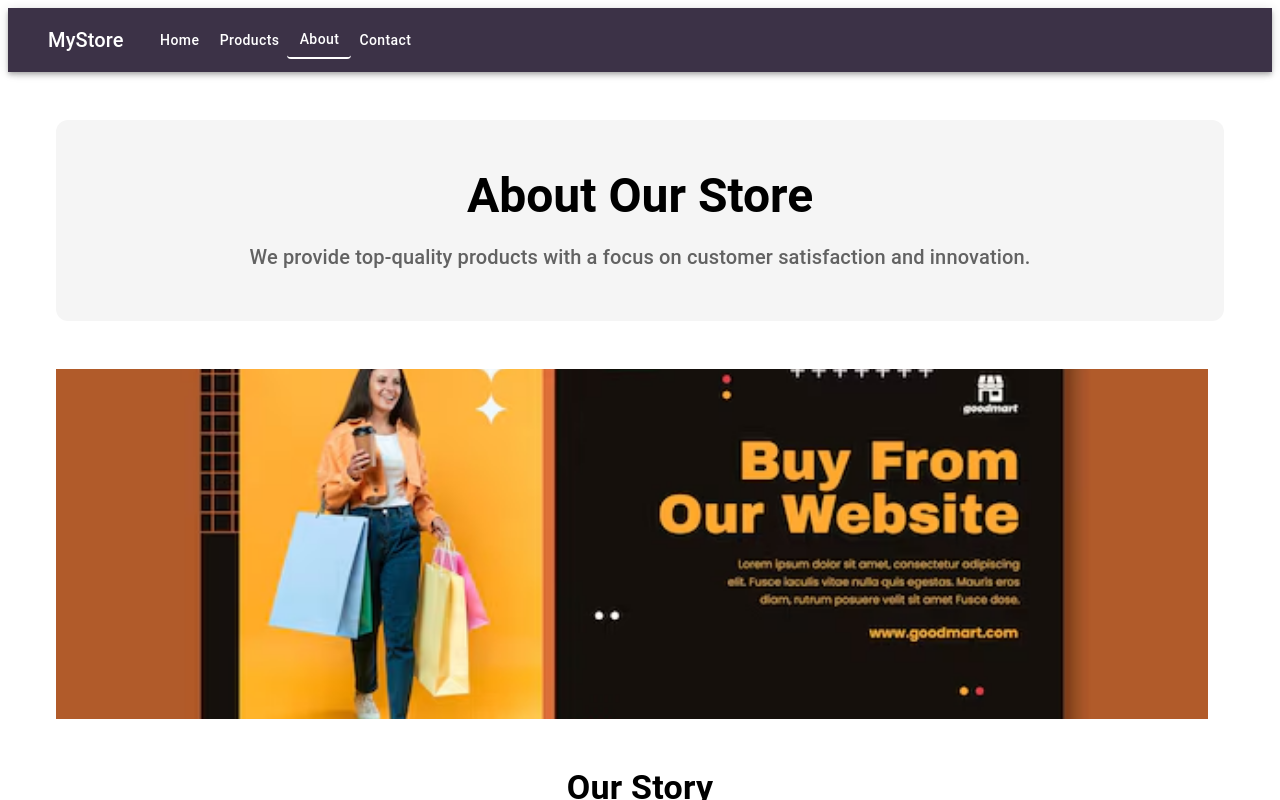
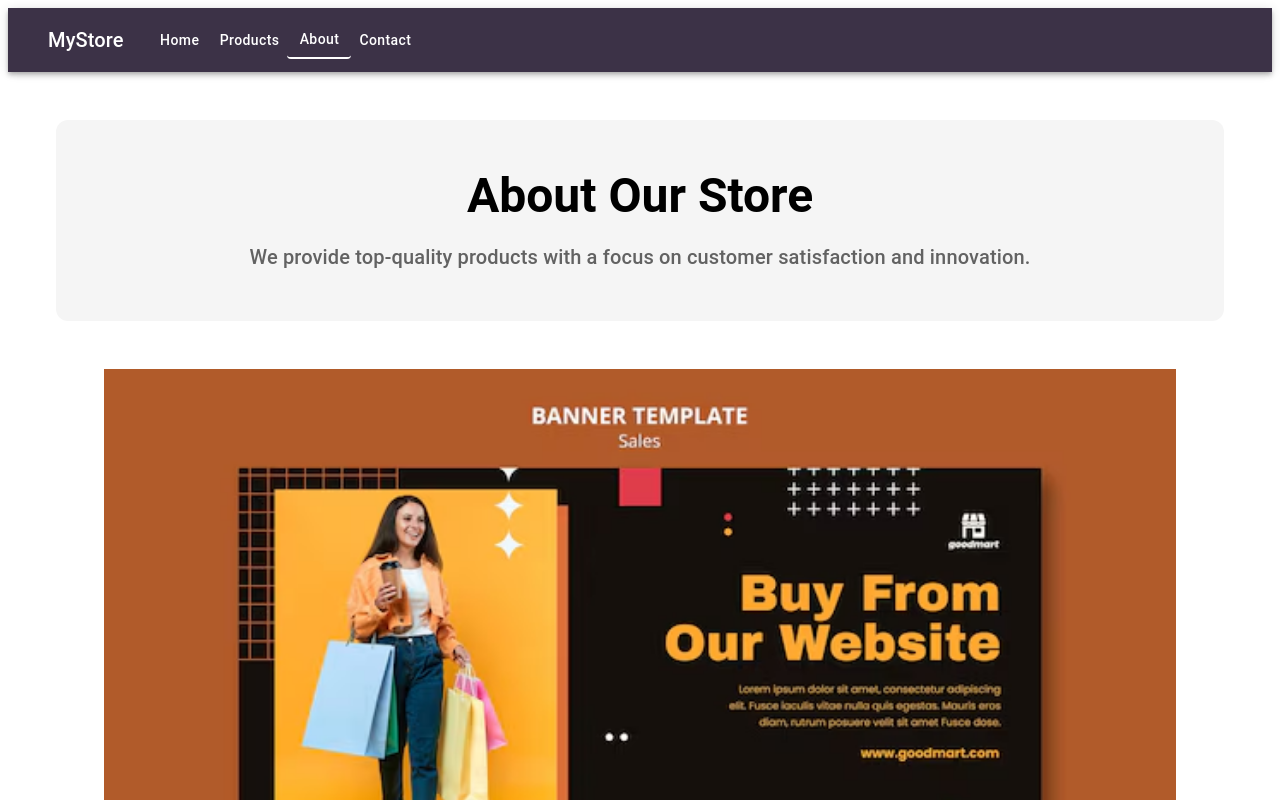
Before and after one commit to Krishnendu04/mystore, a React app: page /about in a window 1280 px wide. Shown: the top 800 px of the page. Built offline with nearby package versions, Linux system fonts and the light colour scheme; some icons are missing; the HTML template or start-up script is replaced by a standard one.

Commit message:
Fix: product slider click behavior, fix About page image styling, and use thumbnail on product detail page

```diff
--- a/src/Pages/About.jsx
+++ b/src/Pages/About.jsx
@@ -5,7 +5,6 @@ import aboutBanner from "../assets/images/about/about.png";
 const About = () => {
   return (
     <Box sx={{ p: { xs: 2, md: 6 } }}>
-
       {/* Hero Section */}
       <Box
         sx={{
@@ -20,20 +19,30 @@ const About = () => {
           About Our Store
         </Typography>
         <Typography variant="h6" color="text.secondary">
-          We provide top-quality products with a focus on customer satisfaction and innovation.
+          We provide top-quality products with a focus on customer satisfaction
+          and innovation.
         </Typography>
       </Box>
 
       {/* Full Width Banner Image with Same Height as Hero Box */}
-      <Box sx={{ width: "90vw", overflow: "hidden", mb: 6 }}>
+      <Box
+        sx={{
+          display: "flex",
+          justifyContent: "center",
+          px: { xs: 2, sm: 4, md: 6 },
+          mb: 6,
+          overflow: "hidden",
+        }}
+      >
         <img
           src={aboutBanner}
           alt="Our Story"
           style={{
             width: "100%",
-            height: "350px", // approximate same height as Hero Box
+            maxWidth: "1200px", // optional max width
+            height: "auto", // maintain aspect ratio
             display: "block",
-            objectFit: "cover",
+            objectFit: "contain", // full image visible
           }}
         />
       </Box>
@@ -44,13 +53,15 @@ const About = () => {
           Our Story
         </Typography>
         <Typography variant="body1" mb={2}>
-          Founded in 2020, our e-commerce platform aims to bring the best products to your doorstep. We carefully select items to ensure quality and customer satisfaction.
+          Founded in 2020, our e-commerce platform aims to bring the best
+          products to your doorstep. We carefully select items to ensure quality
+          and customer satisfaction.
         </Typography>
         <Typography variant="body1">
-          Our team is committed to delivering smooth shopping experiences, fast delivery, and excellent support for every customer.
+          Our team is committed to delivering smooth shopping experiences, fast
+          delivery, and excellent support for every customer.
         </Typography>
       </Box>
-
     </Box>
   );
 };
--- a/src/Pages/ProductDetails.jsx
+++ b/src/Pages/ProductDetails.jsx
@@ -54,7 +54,7 @@ const ProductDetails = () => {
           alignItems="center"
         >
           <img
-            src={product.images}
+            src={product.thumbnail || product.images?.[0]}
             alt={product.title}
             style={{
               maxWidth: "100%",
--- a/src/components/ProductSlider/ProductSlider.jsx
+++ b/src/components/ProductSlider/ProductSlider.jsx
@@ -19,9 +19,9 @@ const CARD_HEIGHT = 360;
 
 export default function ProductSlider() {
   const dispatch = useDispatch();
-  const navigate=useNavigate();
+  const navigate = useNavigate();
   const { isLoading, isError, products } = useSelector(
-    (state) => state.product
+    (state) => state.product,
   );
 
   useEffect(() => {
@@ -50,14 +50,23 @@ export default function ProductSlider() {
           {/* Skeleton */}
           {isLoading &&
             Array.from({ length: 5 }).map((_, index) => (
-              <Grid key={index} gridColumn="span 1" display="flex" justifyContent="center">
+              <Grid
+                key={index}
+                gridColumn="span 1"
+                display="flex"
+                justifyContent="center"
+              >
                 <Card sx={cardStyle}>
                   <Skeleton variant="rectangular" height={160} />
                   <CardContent>
                     <Skeleton width="80%" />
                     <Skeleton width="60%" />
                     <Skeleton width="40%" />
-                    <Skeleton variant="rectangular" height={36} sx={{ mt: 2 }} />
+                    <Skeleton
+                      variant="rectangular"
+                      height={36}
+                      sx={{ mt: 2 }}
+                    />
                   </CardContent>
                 </Card>
               </Grid>
@@ -73,14 +82,16 @@ export default function ProductSlider() {
                 display="flex"
                 justifyContent="center"
               >
-                <Card sx={cardStyle}>
+                <Card
+                  sx={cardStyle}
+                  onClick={() => navigate(`/products/${product.id}`)}
+                >
                   <CardMedia
                     component="img"
                     height="160"
                     image={product.thumbnail || product.images?.[0]}
                     alt={product.title}
                     sx={{ objectFit: "cover" }}
-                    onClick={() => navigate(`/products/${product.id}`)}
                   />
 
                   <CardContent sx={{ flexGrow: 1 }}>
@@ -96,10 +107,15 @@ export default function ProductSlider() {
                       ${product.price}
                     </Typography>
 
-                    <Box display="flex" justifyContent="center" mt={1}>
+                    {/* Wrap the button in a Box and stop propagation here */}
+                    <Box
+                      display="flex"
+                      justifyContent="center"
+                      mt={1}
+                      onClick={(e) => e.stopPropagation()} // stops card click
+                    >
                       <AddToCartButton product={product} />
                     </Box>
-
                   </CardContent>
                 </Card>
               </Grid>
```
